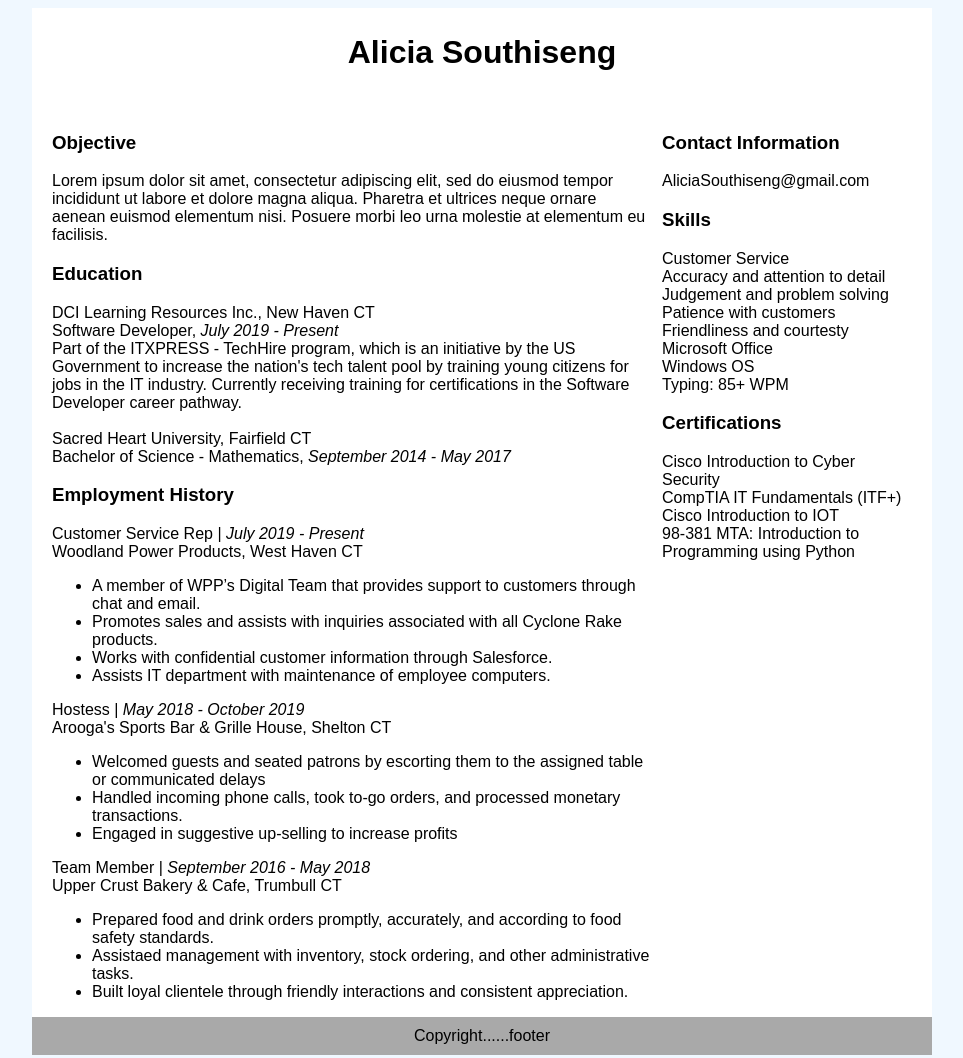
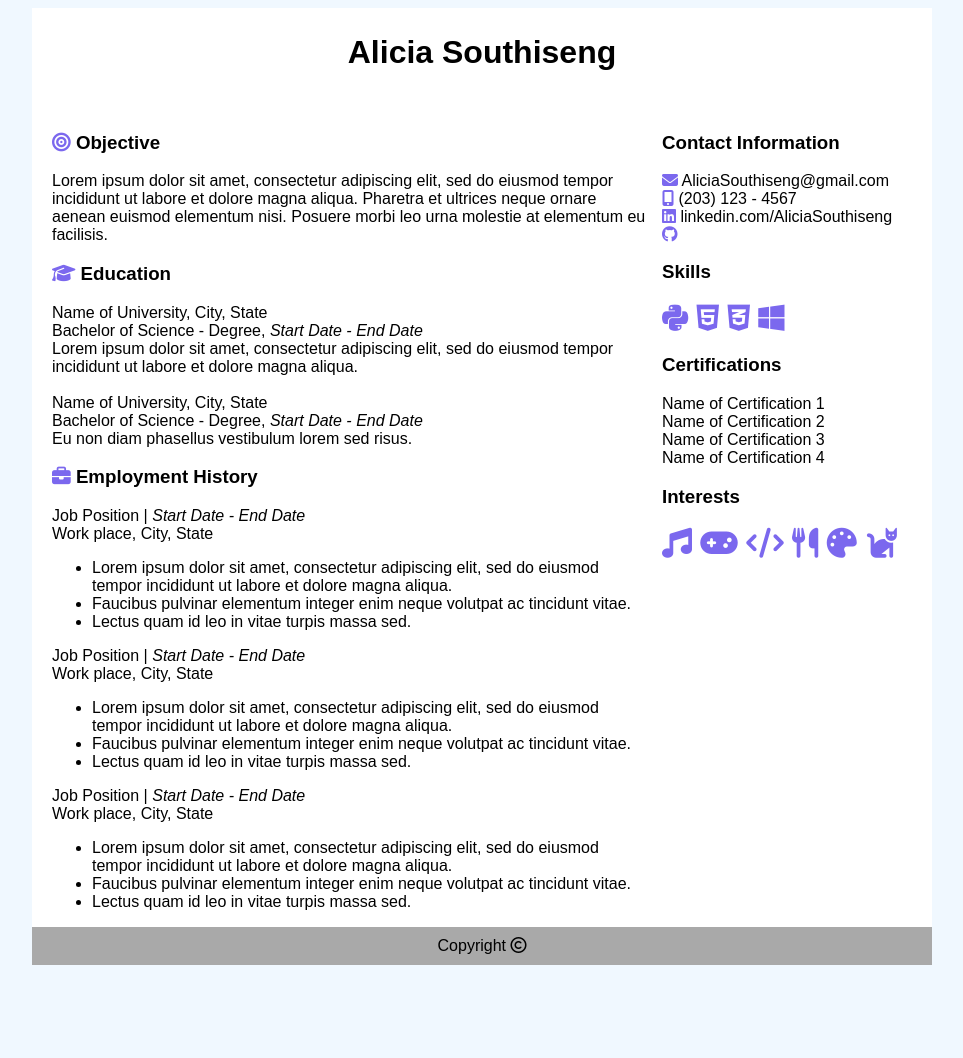
Before and after one commit to surisou/resume-template, a plain HTML site: page index.html in a window 1280 px wide. Shown: the whole page, without its empty margins (158-1121 px from the left). After the commit the page ends 973 px from the top, so only its background shows below. Drawn offline with Linux system fonts and the light colour scheme.

Commit message:
Add files via upload

```diff
--- a/index.html
+++ b/index.html
@@ -2,6 +2,8 @@
     <head>
         <title>Alicia Southiseng</title>
         <link rel="stylesheet" type="text/css" href="stylesheet.css" />
+
+        <script src="https://kit.fontawesome.com/7289bc6ec5.js" crossorigin="anonymous"></script>
     </head>
 
     <body>
@@ -14,80 +16,83 @@
 
                 <div id="nav">
                     <h3>Contact Information</h3>
-                    <p>AliciaSouthiseng@gmail.com</p>
+                    <span style="color: Mediumslateblue"><i class="fas fa-envelope"></i></span> AliciaSouthiseng@gmail.com<br>
+                    <span style="color: Mediumslateblue"><i class="fas fa-mobile-alt"></i></span> (203) 123 - 4567<br>
+                    <span style="color: Mediumslateblue"><i class="fab fa-linkedin"></i></span> linkedin.com/AliciaSouthiseng
+                    <span style="color: Mediumslateblue"><i class="fab fa-github"></i></span>
 
                     <h3>Skills</h3>
-                    <p>
-                    Customer Service<br>
-                    Accuracy and attention to detail<br>
-                    Judgement and problem solving<br>
-                    Patience with customers<br>
-                    Friendliness and courtesty<br>
-                    Microsoft Office<br>
-                    Windows OS<br>
-                    Typing: 85+ WPM
-                    </p>
+                    <span style="font-size:30px; color: Mediumslateblue">
+                      <i class="fab fa-python"></i>
+                      <i class="fab fa-html5"></i>
+                      <i class="fab fa-css3-alt"></i>
+                      <i class="fab fa-windows"></i>
+                    </span>
 
                     <h3>Certifications</h3>
-                    <p>
-                    Cisco Introduction to Cyber Security<br>
-                    CompTIA IT Fundamentals (ITF+)<br>
-                    Cisco Introduction to IOT<br>
-                    98-381 MTA: Introduction to Programming using Python
-                    </p>
+                    Name of Certification 1<br>
+                    Name of Certification 2<br>
+                    Name of Certification 3<br>
+                    Name of Certification 4<br>
+
+                    <h3>Interests</h3>
+                    <span style="font-size:30px; color: Mediumslateblue">
+                      <i class="fas fa-music"></i>
+                      <i class="fas fa-gamepad"></i>
+                      <i class="fas fa-code"></i>
+                      <i class="fas fa-utensils"></i>
+                      <i class="fas fa-palette"></i>
+                      <i class="fas fa-cat"></i>
+                    </span>
 
                 </div>
 
                 <div id="main">
-                    <h3>Objective</h3>
+                    <h3><span style="color: Mediumslateblue"><i class="fas fa-bullseye"></i></span> Objective</h3>
                     Lorem ipsum dolor sit amet, consectetur adipiscing elit, sed do eiusmod tempor incididunt ut labore et dolore magna aliqua. Pharetra et ultrices neque ornare aenean euismod elementum nisi. Posuere morbi leo urna molestie at elementum eu facilisis.
 
-                    <h3>Education</h3>
-                    DCI Learning Resources Inc., New Haven CT<br>
-                    Software Developer, <i>July 2019 - Present</i><br>
-                    Part of the ITXPRESS - TechHire program, which is an initiative by the US Government to increase the nation's tech talent pool by training young citizens for jobs in the IT industry. Currently receiving training for certifications in the Software Developer career pathway.<br>
+                    <h3><span style="color: Mediumslateblue"><i class="fas fa-graduation-cap"></i></span> Education</h3>
+                    Name of University, City, State<br>
+                    Bachelor of Science - Degree, <i>Start Date - End Date</i><br>
+                    Lorem ipsum dolor sit amet, consectetur adipiscing elit, sed do eiusmod tempor incididunt ut labore et dolore magna aliqua.<br>
                     <br>
-                    Sacred Heart University, Fairfield CT<br>
-                    Bachelor of Science - Mathematics, <i>September 2014 - May 2017</i>
+                    Name of University, City, State<br>
+                    Bachelor of Science - Degree, <i>Start Date - End Date</i><br>
+                    Eu non diam phasellus vestibulum lorem sed risus.
 
 
-                    <h3>Employment History</h3>
+                    <h3><span style="color: Mediumslateblue"><i class="fas fa-briefcase"></i></span> Employment History</h3>
 
-                    Customer Service Rep | <i>July 2019 - Present</i><br>
-                    Woodland Power Products, West Haven CT<br>
+                    Job Position | <i>Start Date - End Date</i><br>
+                    Work place, City, State<br>
                     <ul>
-                        <li>A member of WPP’s Digital Team that provides support to customers through chat and email.</li>
-                        <li>Promotes sales and assists with inquiries associated with all Cyclone Rake products.</li>
-                        <li>Works with confidential customer information through Salesforce.</li>
-                        <li>Assists IT department with maintenance of employee computers.</li>
+                        <li>Lorem ipsum dolor sit amet, consectetur adipiscing elit, sed do eiusmod tempor incididunt ut labore et dolore magna aliqua.</li>
+                        <li>Faucibus pulvinar elementum integer enim neque volutpat ac tincidunt vitae.</li>
+                        <li>Lectus quam id leo in vitae turpis massa sed.</li>
                     </ul>
 
-                    Hostess | <i>May 2018 - October 2019</i><br>
-                    Arooga's Sports Bar & Grille House, Shelton CT<br>
+                    Job Position | <i>Start Date - End Date</i><br>
+                    Work place, City, State<br>
                     <ul>
-                        <li>Welcomed guests and seated patrons by escorting them to the assigned table or communicated delays</li>
-                        <li>Handled incoming phone calls, took to-go orders, and processed monetary transactions.</li>
-                        <li>Engaged in suggestive up-selling to increase profits</li>
+                        <li>Lorem ipsum dolor sit amet, consectetur adipiscing elit, sed do eiusmod tempor incididunt ut labore et dolore magna aliqua.</li>
+                        <li>Faucibus pulvinar elementum integer enim neque volutpat ac tincidunt vitae.</li>
+                        <li>Lectus quam id leo in vitae turpis massa sed.</li>
                     </ul>
 
-                    Team Member | <i>September 2016 - May 2018</i><br>
-                    Upper Crust Bakery & Cafe, Trumbull CT<br>
+                    Job Position | <i>Start Date - End Date</i><br>
+                    Work place, City, State<br>
                     <ul>
-                        <li>Prepared food and drink orders promptly, accurately, and according to food safety standards.</li>
-                        <li>Assistaed management with inventory, stock ordering, and other administrative tasks.</li>
-                        <li>Built loyal clientele through friendly interactions and consistent appreciation.</li>
+                        <li>Lorem ipsum dolor sit amet, consectetur adipiscing elit, sed do eiusmod tempor incididunt ut labore et dolore magna aliqua.</li>
+                        <li>Faucibus pulvinar elementum integer enim neque volutpat ac tincidunt vitae.</li>
+                        <li>Lectus quam id leo in vitae turpis massa sed.</li>
                     </ul>
-
-
-
-
 
                 </div>
 
             </div>
 
             <div id="footer">
-                Copyright......footer
+                Copyright <i class="far fa-copyright"></i>
             </div>
 
         </div>
--- a/stylesheet.css
+++ b/stylesheet.css
@@ -1,12 +1,12 @@
+body {
+    background-color:aliceblue;
+    font-family: sans-serif;
+}
+
 #header {
     background-color: white;
     text-align: center;
     padding-top: 5px;
-}
-
-body {
-    background-color:aliceblue;
-    font-family: sans-serif;
 }
 
 #container {
```
